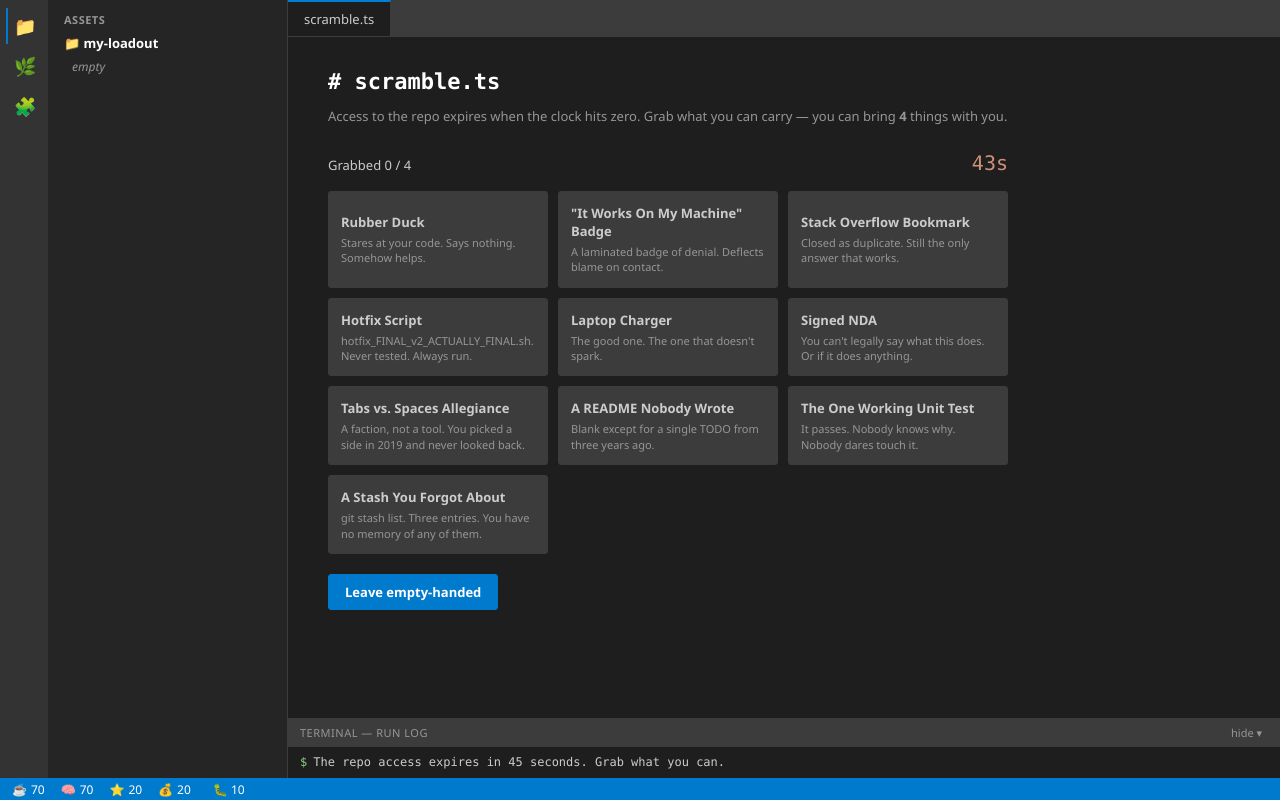
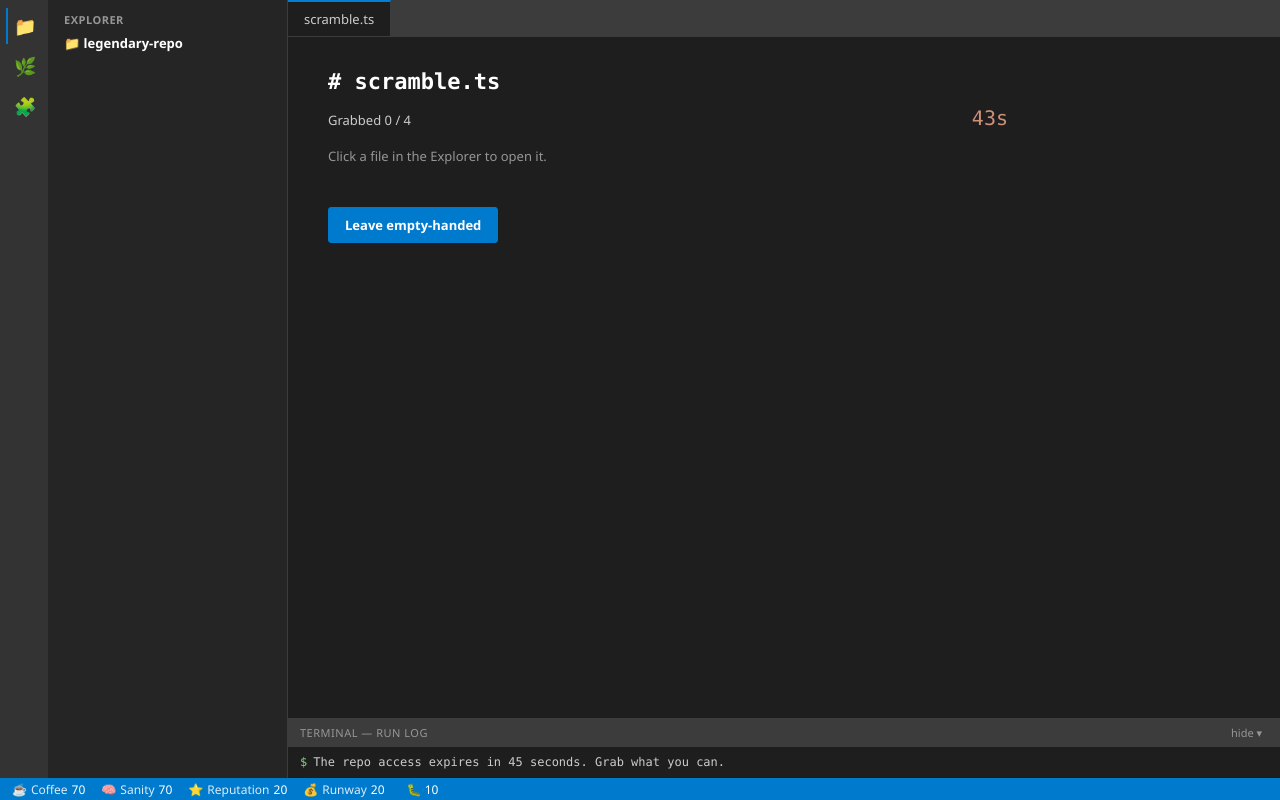
Before and after one commit to ItsSebis/theLastDeploy, a React (Vite) app: page / in a window 1280 px wide. Both pictures are taken after a click on the button "New Run". Built offline with nearby package versions, Linux system fonts and the light colour scheme.

Commit message:
feat: add Explorer panel + file viewer, route sidebar by phase/tab, verbose status bar labels

```diff
--- /dev/null
+++ b/src/components/scramble/ExplorerPanel.tsx
@@ -0,0 +1,51 @@
+import { useState } from "react";
+import type { ExplorerNode } from "../../content/scrambleContent";
+import { EXPLORER_TREE } from "../../content/scrambleContent";
+import { useGameStore } from "../../store/gameStore";
+
+function ExplorerNodeRow({ node, depth }: { node: ExplorerNode; depth: number }) {
+  const [expanded, setExpanded] = useState(false);
+  const openedFileId = useGameStore((s) => s.openedFileId);
+  const grabbedItemIds = useGameStore((s) => s.scramble.grabbedItemIds);
+  const openExplorerFile = useGameStore((s) => s.openExplorerFile);
+
+  const indent = { paddingLeft: 16 + depth * 14 };
+
+  if (node.type === "folder") {
+    return (
+      <div>
+        <div
+          className="tree-row folder"
+          style={indent}
+          onClick={() => setExpanded((v) => !v)}
+        >
+          {expanded ? "📂" : "📁"} {node.name}
+        </div>
+        {expanded && node.children.map((child) => (
+          <ExplorerNodeRow key={"id" in child ? child.id : child.name} node={child} depth={depth + 1} />
+        ))}
+      </div>
+    );
+  }
+
+  const grabbed = node.itemId ? grabbedItemIds.includes(node.itemId) : false;
+
+  return (
+    <div
+      className={`tree-row ${openedFileId === node.id ? "active" : ""}`}
+      style={indent}
+      onClick={() => openExplorerFile(node.id)}
+    >
+      {grabbed ? "✓" : "📄"} {node.name}
+    </div>
+  );
+}
+
+export function ExplorerPanel() {
+  return (
+    <div className="sidebar-section">
+      <div className="sidebar-section-title">Explorer</div>
+      <ExplorerNodeRow node={EXPLORER_TREE} depth={0} />
+    </div>
+  );
+}
--- /dev/null
+++ b/src/components/scramble/FileViewer.tsx
@@ -0,0 +1,39 @@
+import { itemsById } from "../../content";
+import { findExplorerFile } from "../../content/scrambleContent";
+import { useGameStore } from "../../store/gameStore";
+import { SCRAMBLE_INVENTORY_CAP } from "../../store/sprintEconomy";
+
+export function FileViewer() {
+  const openedFileId = useGameStore((s) => s.openedFileId);
+  const grabbedItemIds = useGameStore((s) => s.scramble.grabbedItemIds);
+  const timeRemaining = useGameStore((s) => s.scramble.timeRemaining);
+  const grabItem = useGameStore((s) => s.grabItem);
+
+  if (!openedFileId) {
+    return <p className="narrative-subtitle">Click a file in the Explorer to open it.</p>;
+  }
+
+  const file = findExplorerFile(openedFileId);
+  if (!file) return null;
+
+  const item = file.itemId ? itemsById[file.itemId] : null;
+  const grabbed = file.itemId ? grabbedItemIds.includes(file.itemId) : false;
+  const capReached = grabbedItemIds.length >= SCRAMBLE_INVENTORY_CAP;
+
+  return (
+    <div className="file-viewer">
+      <pre className="file-viewer-content">{file.fileText}</pre>
+      {item ? (
+        <button
+          className="btn btn-primary"
+          disabled={grabbed || timeRemaining <= 0 || (!grabbed && capReached)}
+          onClick={() => grabItem(item.id)}
+        >
+          {grabbed ? `✓ ${item.name} grabbed` : `Grab ${item.name}`}
+        </button>
+      ) : (
+        <p className="file-viewer-empty">Nothing useful here.</p>
+      )}
+    </div>
+  );
+}
--- a/src/components/scramble/LootGrid.tsx
+++ /dev/null
@@ -1,47 +0,0 @@
-import { items } from "../../content";
-import { useGameStore } from "../../store/gameStore";
-import { SCRAMBLE_INVENTORY_CAP } from "../../store/sprintEconomy";
-
-export function LootGrid() {
-  const timeRemaining = useGameStore((s) => s.scramble.timeRemaining);
-  const grabbedItemIds = useGameStore((s) => s.scramble.grabbedItemIds);
-  const grabItem = useGameStore((s) => s.grabItem);
-  const stopScramble = useGameStore((s) => s.stopScramble);
-
-  const timeUp = timeRemaining <= 0;
-  const capReached = grabbedItemIds.length >= SCRAMBLE_INVENTORY_CAP;
-
-  return (
-    <>
-      <div className="scramble-header">
-        <span>
-          Grabbed {grabbedItemIds.length} / {SCRAMBLE_INVENTORY_CAP}
-        </span>
-        <span className={`scramble-timer ${timeRemaining <= 10 ? "low" : ""}`}>
-          {timeRemaining}s
-        </span>
-      </div>
-
-      <div className="loot-grid">
-        {items.map((item) => {
-          const grabbed = grabbedItemIds.includes(item.id);
-          return (
-            <button
-              key={item.id}
-              className={`loot-card ${grabbed ? "grabbed" : ""}`}
-              disabled={timeUp || grabbed || (capReached && !grabbed)}
-              onClick={() => grabItem(item.id)}
-            >
-              <div className="loot-card-name">{grabbed ? "✓ " : ""}{item.name}</div>
-              <div className="loot-card-desc">{item.description}</div>
-            </button>
-          );
-        })}
-      </div>
-
-      <button className="btn btn-primary" onClick={stopScramble} disabled={timeUp}>
-        {grabbedItemIds.length === 0 ? "Leave empty-handed" : "I'm done grabbing"}
-      </button>
-    </>
-  );
-}
--- a/src/components/scramble/ScrambleScreen.tsx
+++ b/src/components/scramble/ScrambleScreen.tsx
@@ -1,24 +1,35 @@
 import { useCountdown } from "../../hooks/useCountdown";
 import { useGameStore } from "../../store/gameStore";
 import { CompanionPicker } from "./CompanionPicker";
-import { LootGrid } from "./LootGrid";
+import { FileViewer } from "./FileViewer";
 
 export function ScrambleScreen() {
   const phase = useGameStore((s) => s.phase);
+  const activityTab = useGameStore((s) => s.activityTab);
   const tickScrambleTimer = useGameStore((s) => s.tickScrambleTimer);
+  const timeRemaining = useGameStore((s) => s.scramble.timeRemaining);
+  const grabbedItemIds = useGameStore((s) => s.scramble.grabbedItemIds);
+  const stopScramble = useGameStore((s) => s.stopScramble);
 
   useCountdown(phase === "scramble_loot", tickScrambleTimer);
 
   if (phase === "scramble_loot") {
+    const timeUp = timeRemaining <= 0;
     return (
       <>
         <h1 className="narrative-title"># scramble.ts</h1>
-        <p className="narrative-subtitle">
-          Access to the repo expires when the clock hits zero. Grab what you can carry —
-          you can bring {""}
-          <strong>4</strong> things with you.
-        </p>
-        <LootGrid />
+        <div className="scramble-header">
+          <span>Grabbed {grabbedItemIds.length} / 4</span>
+          <span className={`scramble-timer ${timeRemaining <= 10 ? "low" : ""}`}>{timeRemaining}s</span>
+        </div>
+        {activityTab === "explorer" ? (
+          <FileViewer />
+        ) : (
+          <p className="narrative-subtitle">Browse the list on the left.</p>
+        )}
+        <button className="btn btn-primary" onClick={stopScramble} disabled={timeUp} style={{ marginTop: 16 }}>
+          {grabbedItemIds.length === 0 ? "Leave empty-handed" : "I'm done grabbing"}
+        </button>
       </>
     );
   }
@@ -26,9 +37,7 @@ export function ScrambleScreen() {
   return (
     <>
       <h1 className="narrative-title"># scramble.ts</h1>
-      <p className="narrative-subtitle">
-        One seat left on the way out. Who do you bring?
-      </p>
+      <p className="narrative-subtitle">One seat left on the way out. Who do you bring?</p>
       <CompanionPicker />
     </>
   );
--- a/src/components/shell/Sidebar.tsx
+++ b/src/components/shell/Sidebar.tsx
@@ -1,7 +1,15 @@
 import { CompanionPanel } from "./CompanionPanel";
 import { InventoryTree } from "./InventoryTree";
+import { ExplorerPanel } from "../scramble/ExplorerPanel";
+import { useGameStore } from "../../store/gameStore";
 
 export function Sidebar() {
+  const phase = useGameStore((s) => s.phase);
+
+  if (phase === "scramble_loot") {
+    return <div className="sidebar"><ExplorerPanel /></div>;
+  }
+
   return (
     <div className="sidebar">
       <InventoryTree />
--- a/src/components/shell/common/ResourceMeter.tsx
+++ b/src/components/shell/common/ResourceMeter.tsx
@@ -6,8 +6,9 @@ interface ResourceMeterProps {
 
 export function ResourceMeter({ icon, label, value }: ResourceMeterProps) {
   return (
-    <span className="resource-meter" title={label}>
+    <span className="resource-meter">
       <span className="resource-meter-icon">{icon}</span>
+      <span className="resource-meter-label">{label}</span>
       {value}
     </span>
   );
--- a/src/styles/components.css
+++ b/src/styles/components.css
@@ -542,3 +542,33 @@
   line-height: 1.5;
   margin-bottom: 10px;
 }
+
+.tree-row.active {
+  background: var(--vsc-bg-selected);
+}
+
+.file-viewer {
+  background: var(--vsc-bg-input);
+  border: 1px solid var(--vsc-border);
+  border-radius: var(--vsc-radius);
+  padding: 16px;
+  margin-bottom: 16px;
+}
+
+.file-viewer-content {
+  font-family: var(--vsc-font-mono);
+  font-size: 12px;
+  color: var(--vsc-fg-default);
+  white-space: pre-wrap;
+  margin: 0 0 12px;
+}
+
+.file-viewer-empty {
+  color: var(--vsc-fg-muted);
+  font-style: italic;
+  margin: 0;
+}
+
+.resource-meter-label {
+  opacity: 0.85;
+}
```
